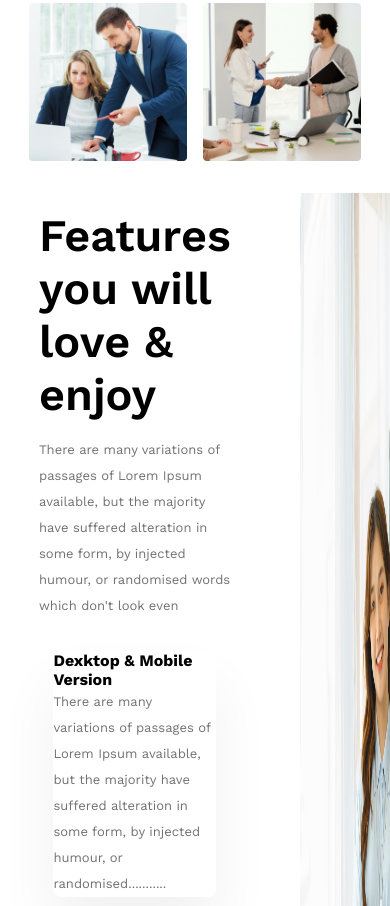
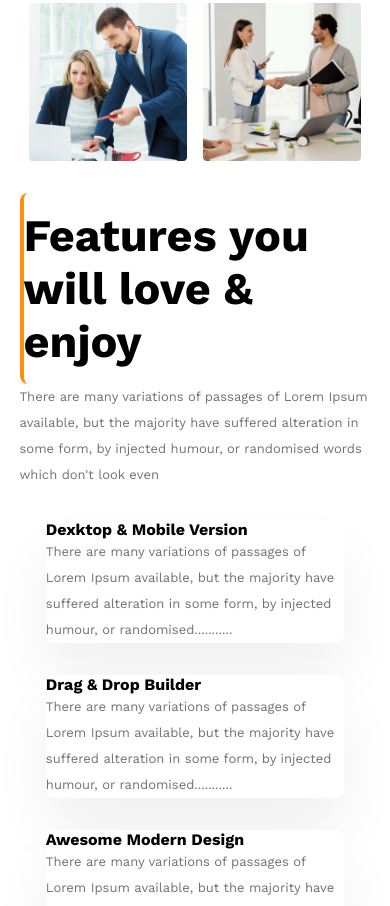
Before and after one commit to Hamza4133/g3-architects, a plain HTML site: page index.html in a window 390 px wide. Shown: the part 1238-2144 px from the top of the page. Drawn offline with nearby package versions, Linux system fonts and the light colour scheme.

Commit message:
mobile added

```diff
--- a/architects.css
+++ b/architects.css
@@ -176,8 +176,10 @@ line-height: 26px; /* 162.5% */
 .features-1 h2{
     font-size: 45px;
     font-style: normal;
-    font-weight: 550;
+    font-weight: 700;
     line-height: normal;
+    border-left: .3rem solid #FF900E;
+    border-radius: .5rem;
 }
 .ten-years {
     width: 10rem;
@@ -240,6 +242,26 @@ line-height: 40px;
         width: 85%;
         margin: auto;
     }
+    .section-2{
+        flex-direction: column;
+        width: 90%;
+    }
+    .colig{
+        border: 1px solid gray;
+        width: 85%;
+        margin: auto;
+
+    }
+    .colig img{
+        width: 80%;
+        height: 94%;
+        margin: auto;
+        padding-left: 3.8rem;
+    }
+    .ten-years{
+        width: 8rem;
+        margin-top: -3rem;
+    }
 }
 
 
--- a/index.html
+++ b/index.html
@@ -40,8 +40,8 @@
         </section>
         <section class="section-2">
              <div class="features-1">
+                 <h2>Features you will love & enjoy</h2>
 
-                 <h2>Features you will love & enjoy</h2>
                 <p>There are many variations of passages of Lorem Ipsum available, but the majority have suffered alteration in some form, by injected humour, or randomised words which don't look even</p>
 
               <div class="features-child">
@@ -69,7 +69,7 @@
             </div>
 
             <div class="colig">
-                <img src="images/architect.png" alt="">
+                <div class="colig-img"><img src="images/architect.png" alt=""></div>
                 <div class="ten-years">
                     <h2>10+Year </h2>
                     <h4>Experience</h4>
```
